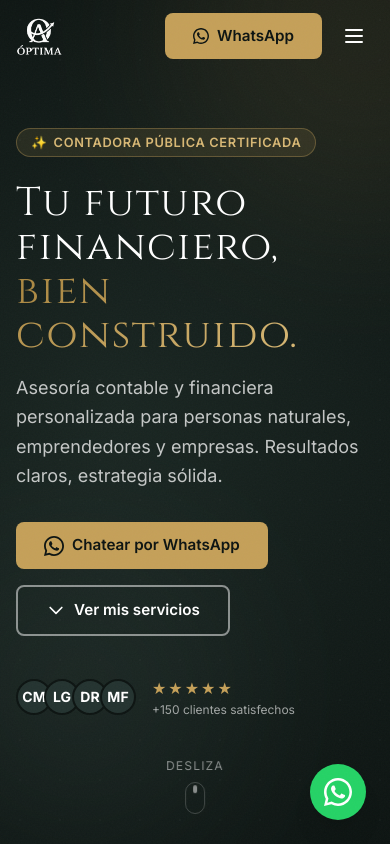
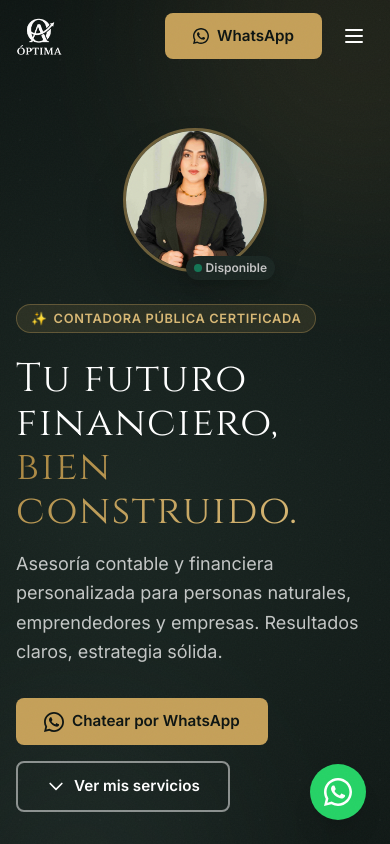
Before and after one commit to DuvanPuerto/optima, an Angular app: page / in a window 390 px wide. Shown: the top 844 px of the page. Built offline with nearby package versions, Linux system fonts and the light colour scheme.

Commit message:
Fix hero

```diff
--- a/src/app/features/home/sections/hero/hero.component.html
+++ b/src/app/features/home/sections/hero/hero.component.html
@@ -16,6 +16,23 @@
 
             <!-- Left: copy -->
             <div>
+
+                <!-- Mobile photo (hidden on lg+) -->
+                <div class="flex lg:hidden justify-center mb-8">
+                    <div class="relative">
+                        <div class="w-36 h-36 rounded-full overflow-hidden shadow-2xl"
+                            style="border: 3px solid rgba(197,160,89,0.5);">
+                            <img src="/foto-web.jpg" alt="Angie Céspedes" class="w-full h-full object-cover"
+                                style="object-position: center 15%;" />
+                        </div>
+                        <div class="absolute -bottom-2 -right-2 rounded-xl px-2 py-1 flex items-center gap-1 shadow-lg"
+                            style="background: var(--surface);">
+                            <span class="w-2 h-2 rounded-full animate-pulse" style="background: var(--success);"></span>
+                            <span class="text-xs font-semibold" style="color: var(--text);">Disponible</span>
+                        </div>
+                    </div>
+                </div>
+
                 <!-- Badge animado -->
                 <div class="scroll-hidden visible mb-6">
                     <span class="badge badge-gold">
```
